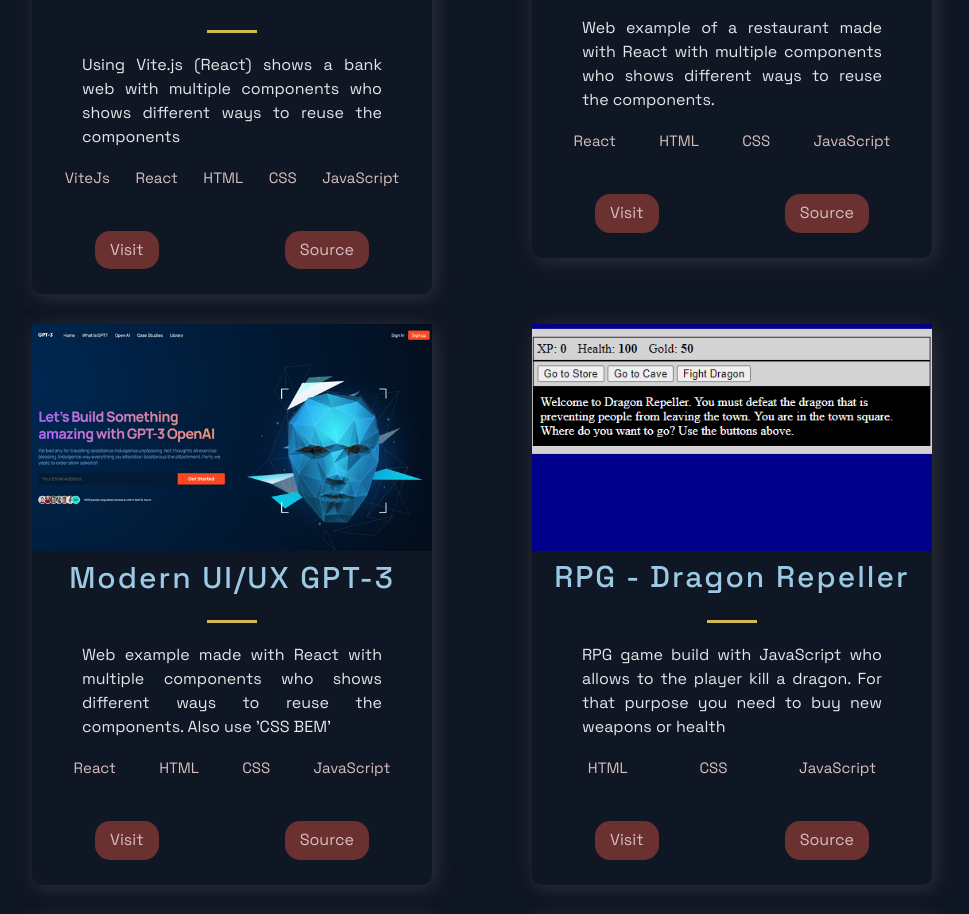
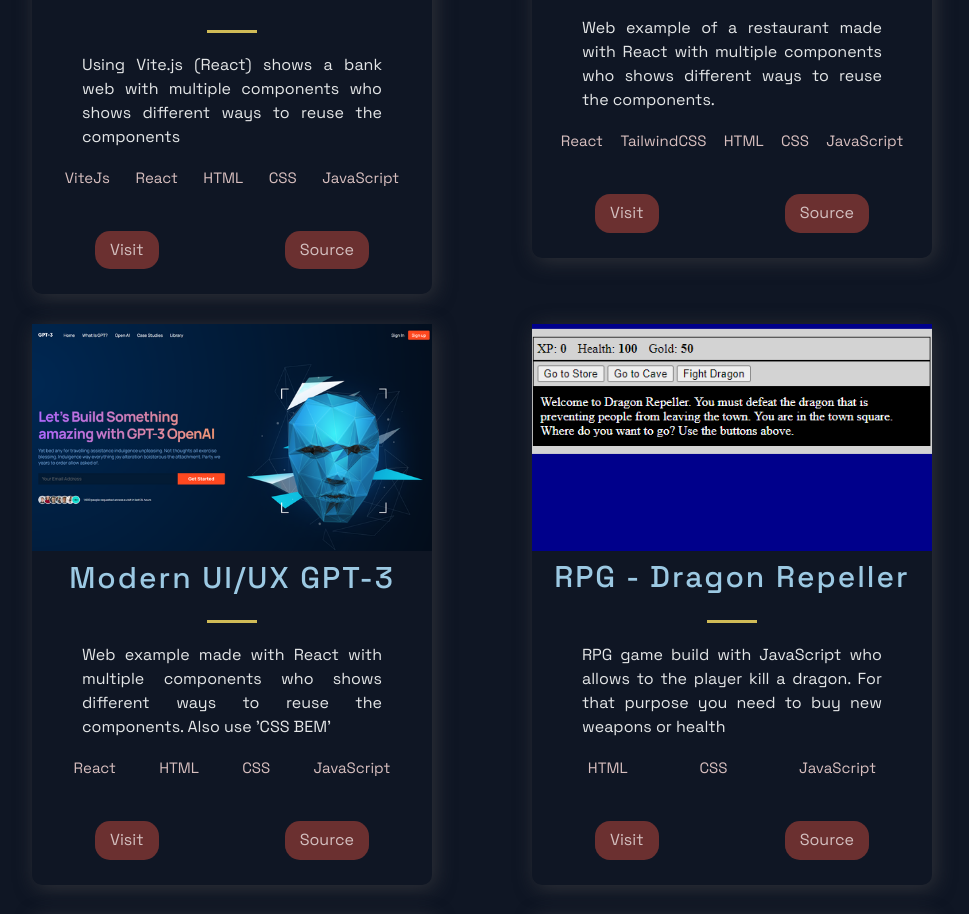
Before and after one commit to marasortiz/portfolio, a Next.js app: page / in a window 1280 px wide. Shown: the part 1184-2098 px from the top of the page, without its empty margins (158-1127 px from the left). Built offline with nearby package versions, Linux system fonts and the light colour scheme.

Commit message:
Tags Added

```diff
--- a/src/constants/constants.js
+++ b/src/constants/constants.js
@@ -15,7 +15,7 @@ export const projects = [
     description:
       "Web example of a restaurant made with React with multiple components who shows different ways to reuse the components.",
     image: "./images/2.png",
-    tags: ["React", "HTML", "CSS", "JavaScript"],
+    tags: ["React", "TailwindCSS", "HTML", "CSS", "JavaScript"],
     source: "https://github.com/marasortiz/gericht-restaurant",
     visit: "https://marasortiz.github.io/gericht-restaurant/",
     id: 1,
```
